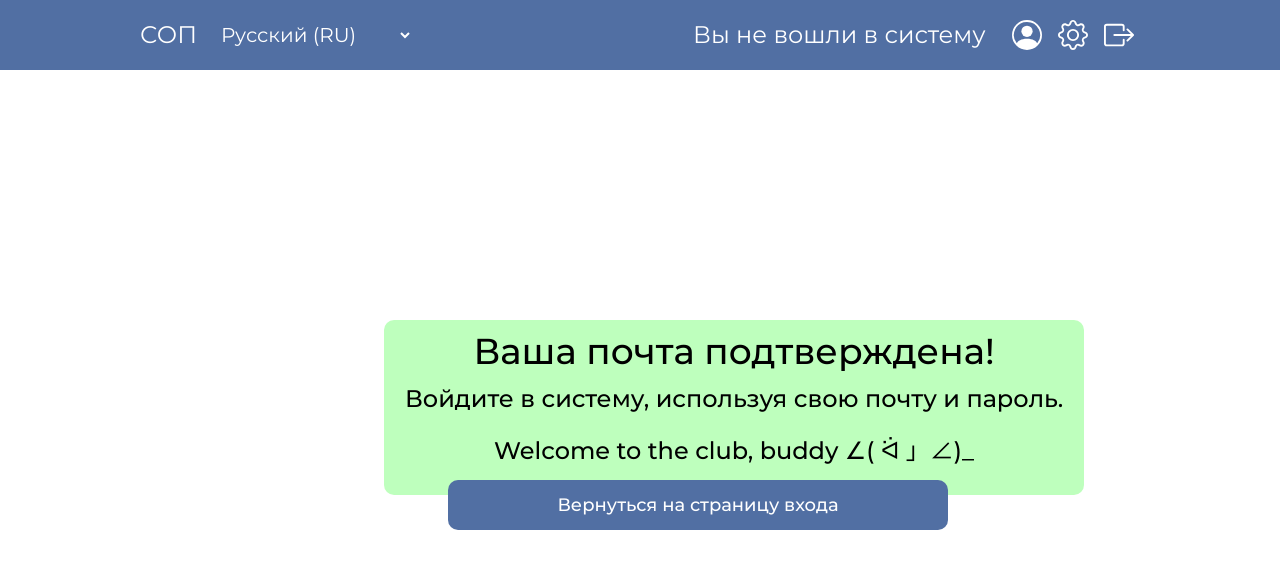
After one commit to f55desu/STR-system, a Django app: page /acc_active_confirmed in a window 1280 px wide. The commit adds this page. Shown: the top 569 px of the page. Run offline with Django 3.2, Linux system fonts and the light colour scheme; some libraries are stand-ins or nearby versions.

Commit message:
Design for confirmation email.
Co-authored-by: Tanya-Podoprikhina <Tanya-Podoprikhina@users.noreply.github.com>

```diff
--- /dev/null
+++ b/DjangoServer/STR/static/STR/css/activation_email.css
@@ -0,0 +1,52 @@
+@font-face{
+    font-family: 'Montserrat-Bold';
+    src: url('../fonts/Montserrat-Medium.ttf');
+}
+
+@font-face{
+    font-family: 'Montserrat-Medium';
+    src: url('../fonts/Montserrat-Medium.ttf');
+}
+.centerContent {
+    position: absolute;
+    top: 40%;
+    left: 30%;
+    width: 700px;
+    padding: 10px;
+    background-color: #beffbd;
+    text-align: center;
+    border-radius: 10px;
+}
+.centerContent p {
+    color: black;
+    font-family: 'Montserrat-Medium';
+    font-size: 24px;
+}
+.centerContent h4 {
+    color: black;
+    font-family: 'Montserrat-Bold';
+    font-size: 36px;
+}
+
+.back_button{
+    position: absolute;
+    top: 60%;
+    left: 35%;
+    color: rgb(255, 255, 255);
+    background-color: rgb(81, 111, 163);
+    border-radius: 10px;
+    padding: 12px 20px;
+    width: 500px;
+    height: 50px;
+    font-family: 'Montserrat-Medium';
+    font-size: 18px;
+    font-weight: 500;
+    cursor: pointer;
+}
+
+.back_button:hover {
+    background-color: rgb(106, 141, 201);
+}
+.back_button:active {
+    background-color: rgb(43, 59, 85);
+}
--- /dev/null
+++ b/DjangoServer/STR/templates/STR/acc_active_confirmed.html
@@ -0,0 +1,14 @@
+{% extends 'STR/base.html' %}
+
+{% block content %}
+    <div class="centerContent">
+      {% csrf_token %}
+        <h4>Ваша почта подтверждена!</h4>
+        <p> Войдите в систему, используя свою почту и пароль.</p>
+        <p> Welcome to the club, buddy ∠( ᐛ 」∠)_ </p>
+    </div>
+    <form method="post">
+        {% csrf_token %}
+        <button class="back_button" name="back_button"><p>Вернуться на страницу входа</p></button>
+    </form>
+{% endblock %}
--- a/DjangoServer/STR/templates/STR/base.html
+++ b/DjangoServer/STR/templates/STR/base.html
@@ -16,6 +16,7 @@
     {% load static %}
     <link rel="stylesheet" type='text/css' href='{% static "STR/css/SOP.css" %}'>
     <link rel="stylesheet" type='text/css' href='{% static "STR/css/StarRating.css" %}'>
+    <link rel="stylesheet" type='text/css' href='{% static "STR/css/activation_email.css" %}'>
 
     <script type="text/javascript" src='{% static "STR/js/index.js" %}'></script>
     <!-- <script src='{% static "STR/js/script.js" %}'></script> -->
--- a/DjangoServer/STR/urls.py
+++ b/DjangoServer/STR/urls.py
@@ -5,5 +5,7 @@ urlpatterns = [
     path('', views.registration, name='registration'),
     path('rating', views.rating, name='rating'),
     path('home', views.home, name='home'),
+    path('acc_active_sent', views.acc_active_sent, name='acc_active_sent'),
+    path('acc_active_confirmed', views.acc_active_confirmed, name='acc_active_confirmed'),
     path('activate/(?P<uidb64>[0-9A-Za-z_\-]+)/(?P<token>[0-9A-Za-z]{1,13}-[0-9A-Za-z]{1,20})/$', views.activate, name='activate'),
 ]
--- a/DjangoServer/STR/views.py
+++ b/DjangoServer/STR/views.py
@@ -25,6 +25,7 @@ from .forms import RegistrationForm
 from .models import Teacher
 
 from . import AvgRatingFunc
+# from DjangoServer import STR
 
 # con = sqlite3.connect("db.sqlite3")  # подключение к базе данных
 # curs = con.cursor()
@@ -53,6 +54,9 @@ def rating(request):
         overall = AvgRatingFunc.avg(list([float(rating1), float(rating2)]))
         print(f'Rating overall: {overall}')
     return render(request, 'STR/rating.html')
+
+def acc_active_sent(request):
+    return render(request, 'STR/acc_active_sent.html')
 
 def registration(request):
 
@@ -106,8 +110,8 @@ def registration(request):
             # new_user.save()
             # if form._meta.model.USERNAME_FIELD in form.fields:
             #     form.fields[form._meta.model.USERNAME_FIELD].widget.attrs['autofocus'] = False
-            return HttpResponse('Please confirm your email address to complete the registration.')
-            # return redirect('registration')
+            # return HttpResponse('Please confirm your email address to complete the registration.')
+            return redirect('acc_active_sent')
     elif request.method == 'POST' and 'button_logout' in request.POST:
         auth.logout(request)
         return redirect('registration')
@@ -124,7 +128,10 @@ def registration(request):
 
     return render(request, 'STR/registration.html', context)
 
-
+def acc_active_confirmed(request):
+    if request.method == 'POST' and 'back_button' in request.POST:
+        return redirect('registration')
+    return render(request, 'STR/acc_active_confirmed.html')
 
 def activate(request, uidb64, token):
     try:
@@ -138,6 +145,6 @@ def activate(request, uidb64, token):
         user.is_active = True
         user.save()
         # login(request, user)  логин в систему
-        return HttpResponse('Thank you for your email confirmation. Now you can login your account.')
+        return redirect('acc_active_confirmed')
     else:
         return HttpResponse('Activation link is invalid!')
```
Also changed, not shown: DjangoServer/STR/templates/STR/acc_active_sent.html (+7 -2 lines).
